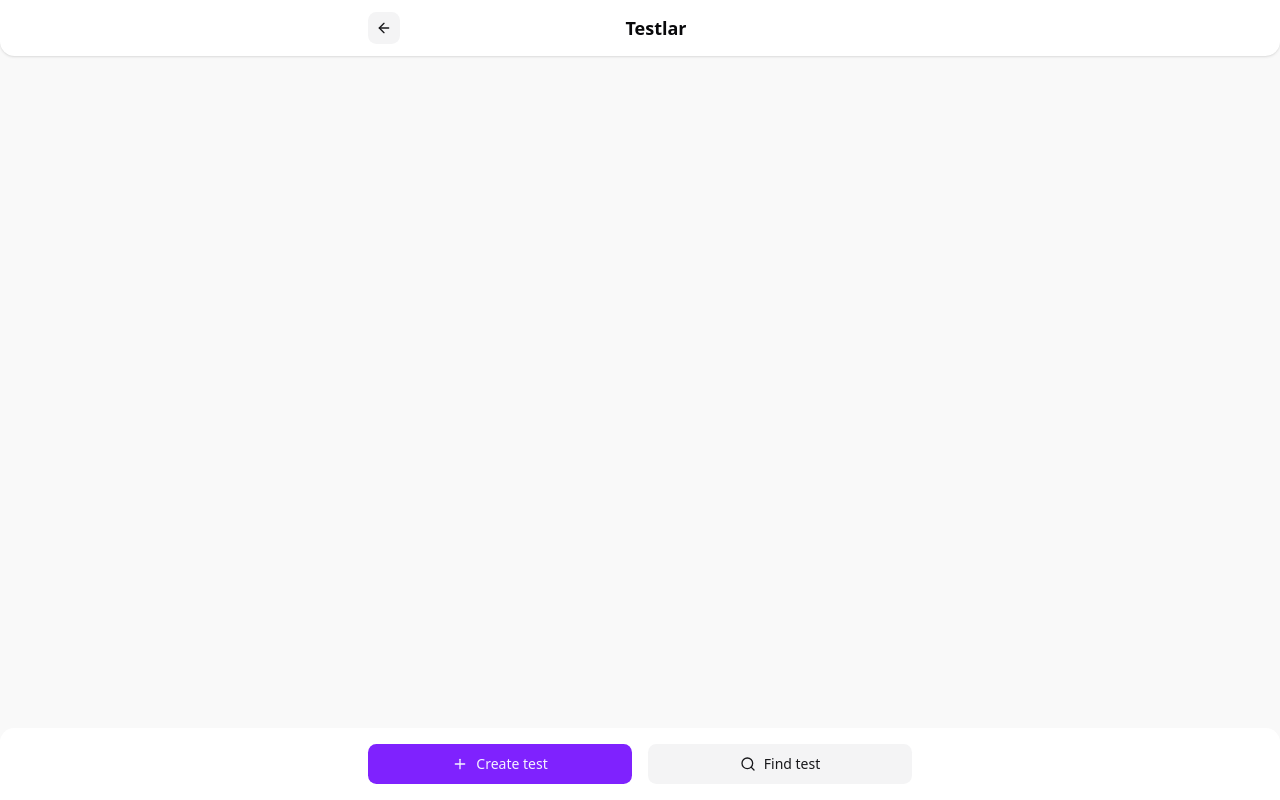
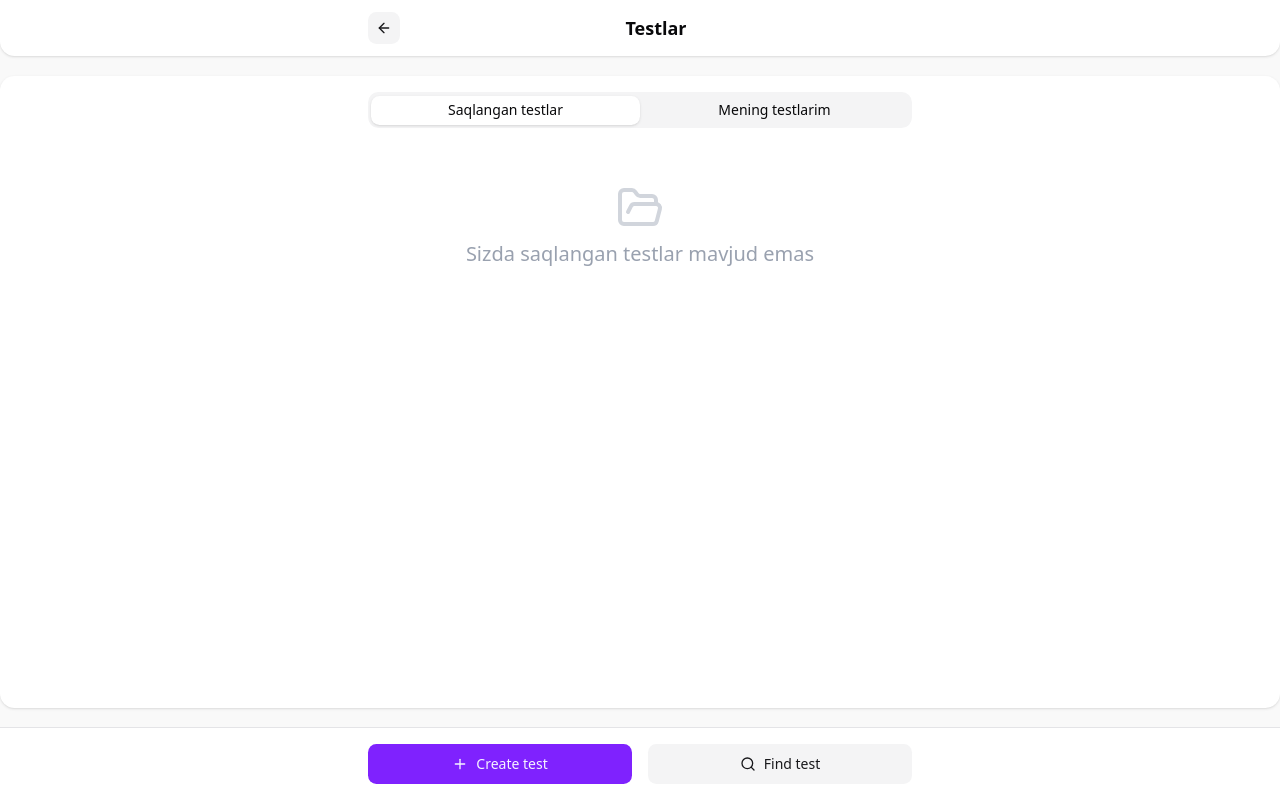
Before and after one commit to mrjakhongir/fedya, a React (Vite) app: page / in a window 1280 px wide. Built offline with nearby package versions, Linux system fonts and the light colour scheme; no server answers.

Commit message:
feat: my tests

```diff
--- a/package.json
+++ b/package.json
@@ -18,6 +18,7 @@
     "@radix-ui/react-select": "^2.2.6",
     "@radix-ui/react-slot": "^1.2.4",
     "@radix-ui/react-switch": "^1.2.6",
+    "@radix-ui/react-tabs": "^1.1.13",
     "@tailwindcss/vite": "^4.1.17",
     "@tanstack/react-query": "^5.90.12",
     "@twa-dev/sdk": "^8.0.2",
--- a/src/entities/test/api/client.ts
+++ b/src/entities/test/api/client.ts
@@ -15,6 +15,13 @@ const testApi = {
     });
     return res.data;
   },
+
+  getMyTests: async (type: string, userId?: number) => {
+    const res = await apiClient.get<ITestsResponse>(`/api/tests/my-tests`, {
+      params: { userId, type },
+    });
+    return res.data;
+  },
 };
 
 export default testApi;
--- a/src/entities/test/api/query.ts
+++ b/src/entities/test/api/query.ts
@@ -13,6 +13,14 @@ export const useTest = (id?: string, userId?: number) => {
     queryKey: ["testDetails", id, userId],
     queryFn: () => testApi.single(id, userId),
     enabled: !!id && !!userId,
+  });
+};
+
+export const useMyTests = (type: "saved" | "owned", userId?: number) => {
+  return useQuery({
+    queryKey: ["my-tests", userId, type],
+    queryFn: () => testApi.getMyTests(type, userId),
+    enabled: !!userId,
   });
 };
 
--- a/src/pages/tests-search/ui/list/test-list.tsx
+++ b/src/pages/tests-search/ui/list/test-list.tsx
@@ -36,8 +36,8 @@ const TestList = () => {
       ))}
 
       {isFetching && (
-        <div className="absolute top-0 right-0 bottom-0 left-0 bg-black/20">
-          <Loader className="text-primary animate-spin" size={40} />
+        <div className="absolute top-0 right-0 bottom-0 left-0 flex justify-center bg-black/20">
+          <Loader className="text-primary animate-spin mt-20" size={40} />
         </div>
       )}
     </Wrapper>
--- a/src/pages/tests-search/ui/tests-search-page.tsx
+++ b/src/pages/tests-search/ui/tests-search-page.tsx
@@ -5,7 +5,7 @@ import TestList from "./list/test-list";
 const TestsSearchPage = () => {
   return (
     <div className="flex flex-col items-stretch gap-5">
-      <Header title="Tests search" link="/" />
+      <Header title="Testlarni qidirish" link="/" />
 
       <Filters />
 
--- /dev/null
+++ b/src/pages/tests/ui/list/index.tsx
@@ -0,0 +1,18 @@
+import type { ITest } from "@/entities/test/model/types";
+import TestListItem from "./item";
+
+type Props = {
+  data: ITest[];
+};
+
+const TestsList: React.FC<Props> = ({ data }) => {
+  return (
+    <ul className="mb-20">
+      {data.map((test) => (
+        <TestListItem key={test._id} test={test} />
+      ))}
+    </ul>
+  );
+};
+
+export default TestsList;
--- /dev/null
+++ b/src/pages/tests/ui/list/item.tsx
@@ -0,0 +1,32 @@
+import type { ITest } from "@/entities/test/model/types";
+import { Button } from "@/shared/ui/button";
+import InfoItem from "@/shared/ui/custom/info-item";
+import { ArrowUpRight, BookSearch, GraduationCap, School } from "lucide-react";
+import { Link } from "react-router-dom";
+
+type Props = {
+  test: ITest;
+};
+
+const TestListItem: React.FC<Props> = ({ test }) => {
+  return (
+    <li className="py-2">
+      <h3 className="mb-1 flex items-center justify-between text-xl">
+        {test.title}
+        <Button asChild size="icon-sm" variant="secondary">
+          <Link to={`/tests/${test._id}`}>
+            <ArrowUpRight />
+          </Link>
+        </Button>
+      </h3>
+
+      <ul className="grid gap-1">
+        <InfoItem label={GraduationCap} value={test.eduLevel} />
+        <InfoItem label={School} value={test.university} />
+        <InfoItem label={BookSearch} value={test.subject} />
+      </ul>
+    </li>
+  );
+};
+
+export default TestListItem;
--- /dev/null
+++ b/src/pages/tests/ui/owned-tests/index.tsx
@@ -0,0 +1,31 @@
+import { useMyTests } from "@/entities/test/api/query";
+import { useAuthStore } from "@/features/auth/store/use-auth-store";
+import ScreenLoader from "@/widgets/loader";
+import { FolderOpen } from "lucide-react";
+import TestsList from "../list";
+
+const OwnedTests = () => {
+  const { user } = useAuthStore();
+  const { data, isLoading } = useMyTests("owned", user?.id);
+
+  if (isLoading) return <ScreenLoader />;
+
+  if ((data && data.total === 0) || !data) {
+    return (
+      <div className="flex w-full flex-col items-center gap-2 py-10">
+        <FolderOpen size="48" className="text-gray-300" />
+        <p className="flex items-center justify-center text-xl text-gray-400">
+          Sizda testlar mavjud emas
+        </p>
+      </div>
+    );
+  }
+
+  return (
+    <div>
+      <TestsList data={data.tests} />
+    </div>
+  );
+};
+
+export default OwnedTests;
--- /dev/null
+++ b/src/pages/tests/ui/saved-tests/index.tsx
@@ -0,0 +1,31 @@
+import { useMyTests } from "@/entities/test/api/query";
+import { useAuthStore } from "@/features/auth/store/use-auth-store";
+import ScreenLoader from "@/widgets/loader";
+import { FolderOpen } from "lucide-react";
+import TestsList from "../list";
+
+const SavedTests = () => {
+  const { user } = useAuthStore();
+  const { data, isLoading } = useMyTests("saved", user?.id);
+
+  if (isLoading) return <ScreenLoader />;
+
+  if ((data && data.total === 0) || !data) {
+    return (
+      <div className="flex w-full flex-col items-center gap-2 py-10">
+        <FolderOpen size="48" className="text-gray-300" />
+        <p className="flex items-center justify-center text-xl text-gray-400">
+          Sizda saqlangan testlar mavjud emas
+        </p>
+      </div>
+    );
+  }
+
+  return (
+    <div>
+      <TestsList data={data.tests} />
+    </div>
+  );
+};
+
+export default SavedTests;
--- a/src/pages/tests/ui/tests-page.tsx
+++ b/src/pages/tests/ui/tests-page.tsx
@@ -1,12 +1,34 @@
+import SectionWrapper from "@/shared/ui/custom/section-wrapper";
+import Wrapper from "@/shared/ui/custom/wrapper";
+import { Tabs, TabsContent, TabsList, TabsTrigger } from "@/shared/ui/tabs";
 import Header from "@/widgets/header/header";
 import Actions from "./actions";
+import OwnedTests from "./owned-tests";
+import SavedTests from "./saved-tests";
 
 const TestsPage = () => {
   return (
-    <div>
+    <div className="flex flex-col gap-5">
       <Header title="Testlar" link="/" />
 
-      <main className="mb-18 py-5"></main>
+      <SectionWrapper className="min-h-[calc(100vh-168px)] pt-2">
+        <Wrapper>
+          <Tabs defaultValue="saved">
+            <div className="sticky top-0 bg-white py-2">
+              <TabsList className="w-full">
+                <TabsTrigger value="saved">Saqlangan testlar</TabsTrigger>
+                <TabsTrigger value="password">Mening testlarim</TabsTrigger>
+              </TabsList>
+            </div>
+            <TabsContent value="saved">
+              <SavedTests />
+            </TabsContent>
+            <TabsContent value="password">
+              <OwnedTests />
+            </TabsContent>
+          </Tabs>
+        </Wrapper>
+      </SectionWrapper>
 
       <Actions />
     </div>
--- /dev/null
+++ b/src/shared/ui/tabs.tsx
@@ -0,0 +1,69 @@
+import * as TabsPrimitive from "@radix-ui/react-tabs";
+import * as React from "react";
+
+import { cn } from "@/shared/lib/utils";
+
+function Tabs({
+  className,
+  ...props
+}: React.ComponentProps<typeof TabsPrimitive.Root>) {
+  return (
+    <TabsPrimitive.Root
+      data-slot="tabs"
+      className={cn("flex flex-col gap-2", className)}
+      {...props}
+    />
+  );
+}
+
+function TabsList({
+  className,
+  ...props
+}: React.ComponentProps<typeof TabsPrimitive.List>) {
+  return (
+    <TabsPrimitive.List
+      data-slot="tabs-list"
+      className={cn(
+        "bg-muted text-muted-foreground inline-flex h-9 w-fit items-center justify-center rounded-lg p-[3px]",
+        className,
+      )}
+      {...props}
+    />
+  );
+}
+
+function TabsTrigger({
+  className,
+  ...props
+}: React.ComponentProps<typeof TabsPrimitive.Trigger>) {
+  return (
+    <TabsPrimitive.Trigger
+      data-slot="tabs-trigger"
+      // className={cn(
+      //   "data-[state=active]:bg-background dark:data-[state=active]:text-foreground focus-visible:border-ring focus-visible:ring-ring/50 focus-visible:outline-ring dark:data-[state=active]:border-input dark:data-[state=active]:bg-input/30 text-foreground dark:text-muted-foreground inline-flex h-[calc(100%-1px)] flex-1 items-center justify-center gap-1.5 rounded-md border border-transparent px-2 py-1 text-sm font-medium whitespace-nowrap transition-[color,box-shadow] focus-visible:ring-[3px] focus-visible:outline-1 disabled:pointer-events-none disabled:opacity-50 data-[state=active]:shadow-sm [&_svg]:pointer-events-none [&_svg]:shrink-0 [&_svg:not([class*='size-'])]:size-4",
+      //   className,
+      // )}
+
+      className={cn(
+        "data-[state=active]:bg-background dark:data-[state=active]:text-foreground focus-visible:border-ring focus-visible:ring-ring/50 focus-visible:outline-ring dark:data-[state=active]:border-input dark:data-[state=active]:bg-input/30 text-foreground dark:text-muted-foreground [cubic-bezier(0.4,0,0.2,1)] inline-flex h-[calc(100%-1px)] flex-1 items-center justify-center gap-1.5 rounded-md border border-transparent px-2 py-1 text-sm font-medium whitespace-nowrap transition-all duration-300 disabled:pointer-events-none disabled:opacity-50 data-[state=active]:shadow-sm [&_svg]:pointer-events-none [&_svg]:shrink-0 [&_svg:not([class*='size-'])]:size-4",
+        className,
+      )}
+      {...props}
+    />
+  );
+}
+
+function TabsContent({
+  className,
+  ...props
+}: React.ComponentProps<typeof TabsPrimitive.Content>) {
+  return (
+    <TabsPrimitive.Content
+      data-slot="tabs-content"
+      className={cn("flex-1 outline-none", className)}
+      {...props}
+    />
+  );
+}
+
+export { Tabs, TabsContent, TabsList, TabsTrigger };
--- a/src/widgets/bottom-action-wrapper/index.tsx
+++ b/src/widgets/bottom-action-wrapper/index.tsx
@@ -4,7 +4,7 @@ type Props = {
 
 const BottomActionsWrapper: React.FC<Props> = ({ children }) => {
   return (
-    <div className="fixed right-0 bottom-0 left-0 overflow-hidden rounded-t-xl bg-white py-4">
+    <div className="fixed right-0 bottom-0 left-0 border-t bg-white py-4">
       {children}
     </div>
   );
```
Also changed, not shown: 1 other file (tests, documents, lock files or other folders).
